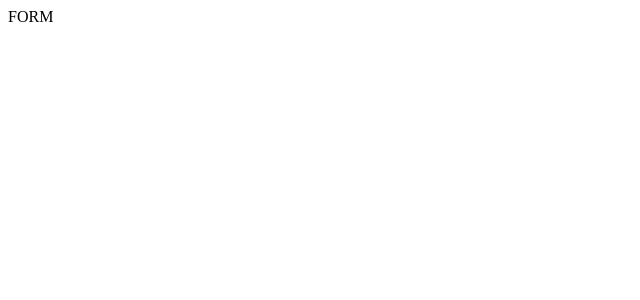
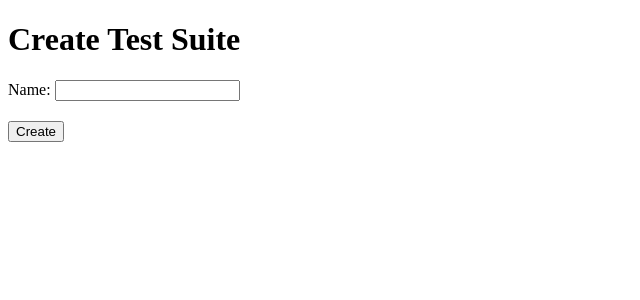
Before and after one commit to rockacola/rf-homework-frontend-alpha, a React (Create React App) app: page /test_suites/create in a window 1280 px wide. Shown: the top 300 px of the page, without its empty margins (0-640 px from the left). Built offline with nearby package versions, Linux system fonts and the light colour scheme.

Commit message:
form wip

```diff
--- a/src/components/TestSuiteForm.js
+++ b/src/components/TestSuiteForm.js
@@ -1,5 +1,59 @@
-import React from "react";
+import React, { useEffect, useState } from "react";
+import { useParams } from "react-router-dom";
 
 export const TestSuiteForm = () => {
-  return <div>FORM</div>;
+  const params = useParams();
+  const testSuiteId = params.id;
+  const heading = !!testSuiteId ? "Edit Test Suite" : "Create Test Suite";
+  const submitButtonLabel = !!testSuiteId ? "Submit Change" : "Create";
+
+  const [formData, setFormData] = useState({});
+
+  useEffect(() => {
+    console.log("foo. testSuiteId:", testSuiteId);
+  }, [testSuiteId]);
+
+  const onChange = (e) => {
+    console.log("onChange triggered. e:", e);
+    // const mutatedFormData = {
+    //   ...formData,
+    //   test_suite_name: e.target.test_suite_name,
+    // };
+    const mutatedFormData = {
+      ...e.target,
+    };
+    setFormData(mutatedFormData);
+  };
+
+  const onSubmit = (e) => {
+    e.preventDefault();
+    console.log("onSubmit triggered. e:", e);
+
+    // TODO: sanitize
+    // TODO: validate
+    // TODO: submission
+  };
+
+  return (
+    <div>
+      <h1>{heading}</h1>
+      <form onSubmit={onSubmit}>
+        {!!testSuiteId && <div>ID: {testSuiteId}</div>}
+        <div style={{ marginTop: "10px", marginBottom: "10px" }}>
+          <label for="test_suite_name">Name: </label>
+          <input
+            type="text"
+            id="test_suite_name"
+            name="test_suite_name"
+            value={formData.test_suite_name}
+            onChange={onChange}
+          />
+        </div>
+
+        <div style={{ marginTop: "20px" }}>
+          <input type="submit" value={submitButtonLabel} />
+        </div>
+      </form>
+    </div>
+  );
 };
```
